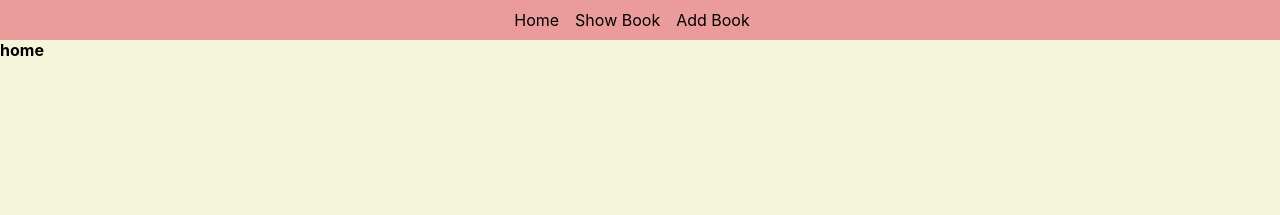
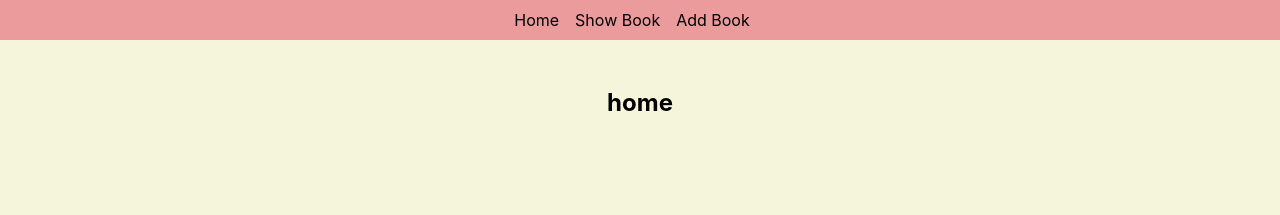
Before and after one commit to ShakiLhossain900/react-CRUD-app-using-redux-toolkit, a React (Create React App) app: page / in a window 1280 px wide. Shown: the top 215 px of the page. Built offline with nearby package versions, Linux system fonts and the light colour scheme.

Commit message:
adding the redux

```diff
--- a/src/pages/Home.jsx
+++ b/src/pages/Home.jsx
@@ -3,7 +3,7 @@ import React from 'react';
 const Home = () => {
     return (
         <div>
-            <h4>home </h4>
+            <h2>home </h2>
         </div>
     );
 };
--- a/src/routes/Index.js
+++ b/src/routes/Index.js
@@ -9,13 +9,15 @@ import Home from "../pages/Home";
 const Index = () => {
   return (
     <BrowserRouter>
-    <Navbar/>
-      <Routes>
-        <Route path="/"  element={<Home/>}/>
-        <Route path="/show-book"  element={<AddBooks/>}/>
-        <Route path="/add-book"  element={<BooksView/>}/>
-        <Route path="*"  element={<ErrorPage/>}/>
-      </Routes>
+      <Navbar />
+      <main>
+        <Routes>
+          <Route path="/" element={<Home />} />
+          <Route path="/show-book" element={<AddBooks />} />
+          <Route path="/add-book" element={<BooksView />} />
+          <Route path="*" element={<ErrorPage />} />
+        </Routes>
+      </main>
     </BrowserRouter>
   );
 };
```
Also changed, not shown: src/layouts/Footer.js (added, +11 -0 lines), src/features/books/BooksSlice.js (added).
